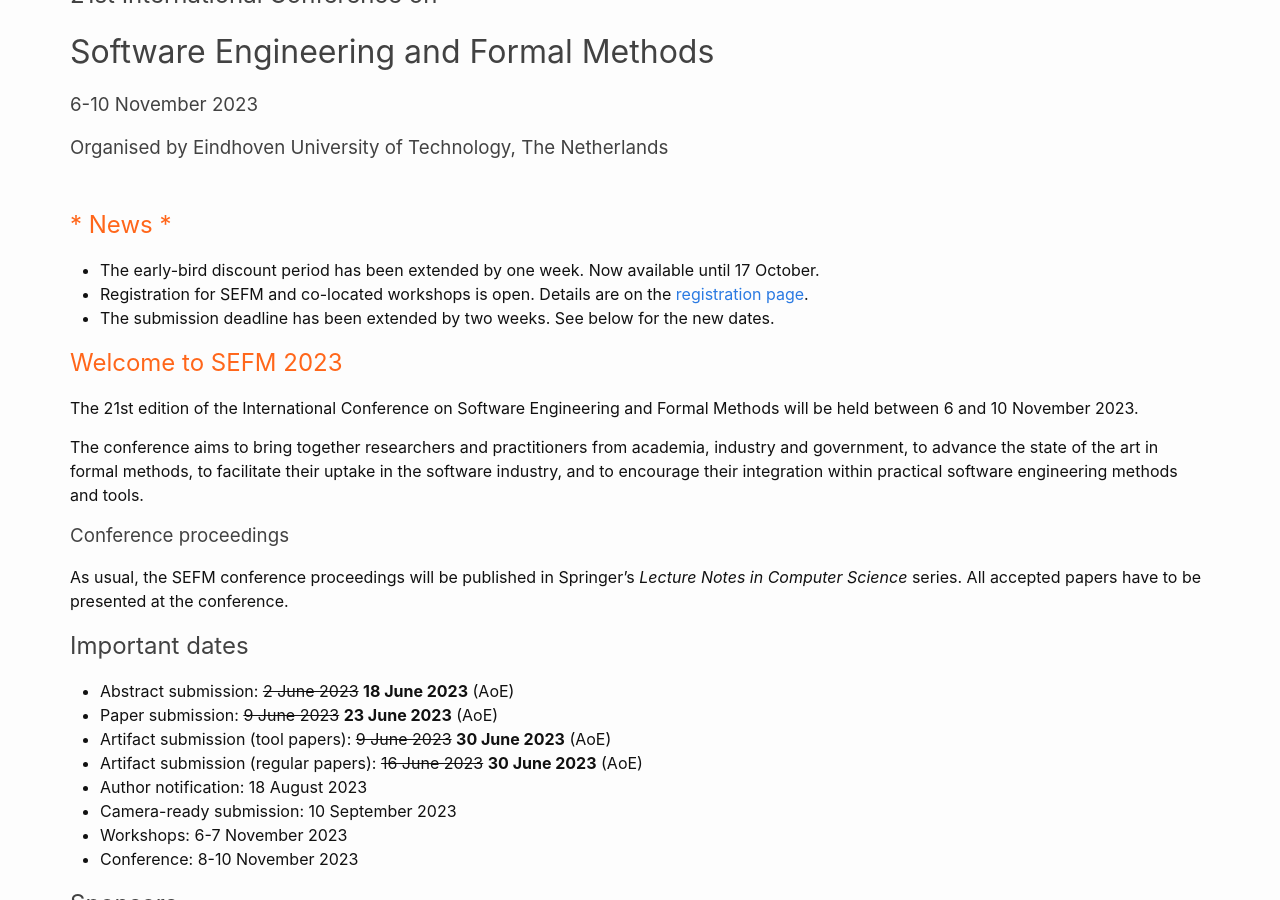
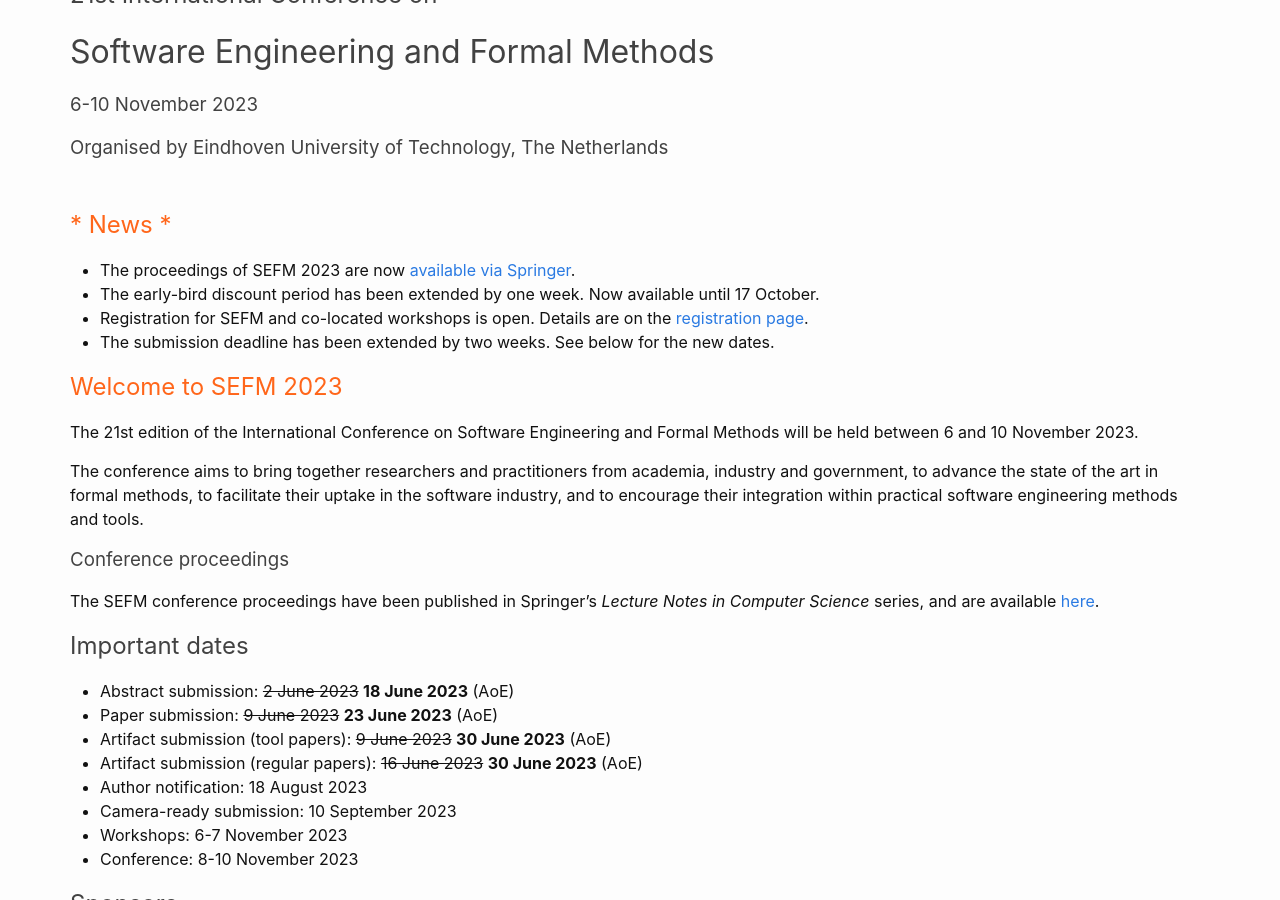
Before and after one commit to sefm-conference/2023, a Jekyll site: the page built from _pages/index.md, in a window 1280 px wide and 900 px high, scrolled down 459 px. Built offline with Jekyll 4.4.1, drawn with Linux system fonts in a browser that asks for light colours.

Commit message:
Add link to proceedings

```diff
--- a/_pages/index.md
+++ b/_pages/index.md
@@ -4,6 +4,7 @@ permalink: /
 ---
 
 <h2 class="secondH">* News *</h2>
+* The proceedings of SEFM 2023 are now [available via Springer](https://link.springer.com/book/10.1007/978-3-031-47115-5).
 * The early-bird discount period has been extended by one week. Now available until 17 October.
 * Registration for SEFM and co-located workshops is open. Details are on the [registration page]({{ site.baseurl }}{% link _pages/registration.md %}).
 * The submission deadline has been extended by two weeks. See below for the new dates.
@@ -18,8 +19,7 @@ to facilitate their uptake in the software industry, and to encourage their
 integration within practical software engineering methods and tools.
 
 ### Conference proceedings
-As usual, the SEFM conference proceedings will be published in Springer's *Lecture Notes in Computer Science* series.
-All accepted papers have to be presented at the conference.
+The SEFM conference proceedings have been published in Springer's *Lecture Notes in Computer Science* series, and are available [here](https://link.springer.com/book/10.1007/978-3-031-47115-5).
 
 ## Important dates
 - Abstract submission: ~~2 June 2023~~ **18 June 2023** (AoE)
```
